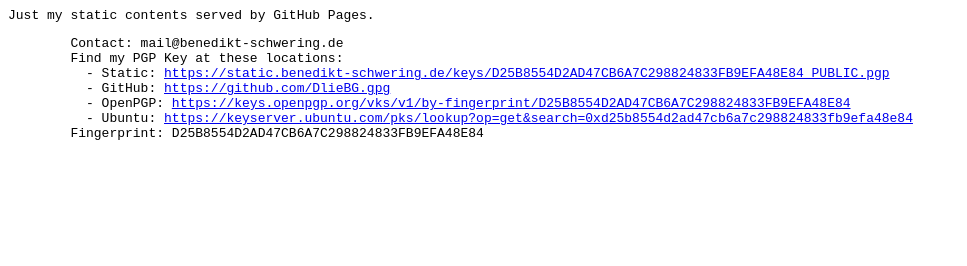
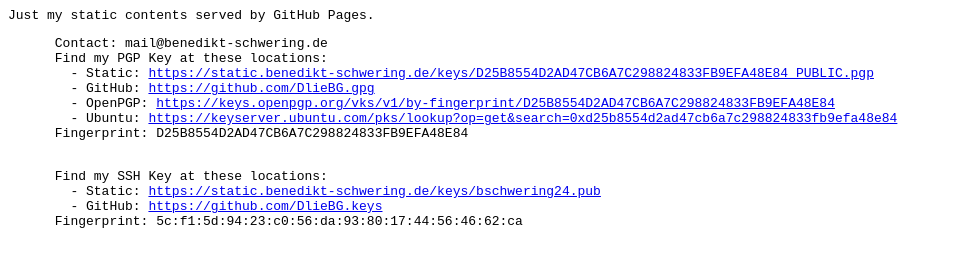
Before and after one commit to DlieBG/static, a plain HTML site: page index.html in a window 1280 px wide. Shown: the whole page, without its empty margins (0-967 px from the left). Drawn offline with Linux system fonts and the light colour scheme.

Commit message:
add ssh key

```diff
--- a/index.html
+++ b/index.html
@@ -14,5 +14,12 @@
         - Ubuntu: <a href="https://keyserver.ubuntu.com/pks/lookup?op=get&search=0xd25b8554d2ad47cb6a7c298824833fb9efa48e84">https://keyserver.ubuntu.com/pks/lookup?op=get&search=0xd25b8554d2ad47cb6a7c298824833fb9efa48e84</a>
       Fingerprint: D25B8554D2AD47CB6A7C298824833FB9EFA48E84
     </pre>
+
+    <pre>
+      Find my SSH Key at these locations:
+        - Static: <a href="https://static.benedikt-schwering.de/keys/bschwering24.pub">https://static.benedikt-schwering.de/keys/bschwering24.pub</a>
+        - GitHub: <a href="https://github.com/DlieBG.keys">https://github.com/DlieBG.keys</a>
+      Fingerprint: 5c:f1:5d:94:23:c0:56:da:93:80:17:44:56:46:62:ca
+    </pre>
   </body>
 </html>
```
Also changed, not shown: 1 other file. Lines whose indentation alone changed are shown as unchanged.
